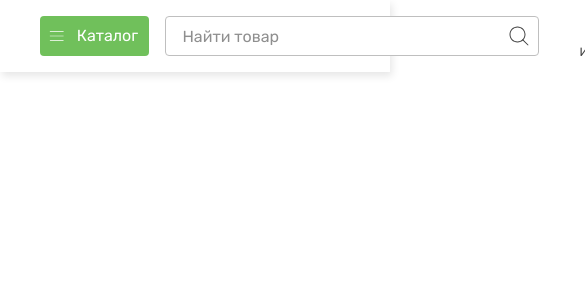
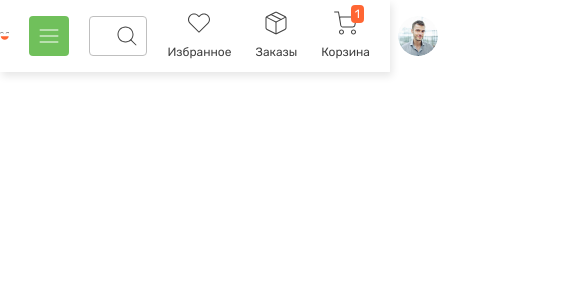
Before and after one commit to JohnnySench/severynochka, a Vue app in the folder severyanocha/: page / in a window 390 px wide. Shown: the top 300 px of the page, 585 px wide, since content can reach past the window. Built offline with nearby package versions, Linux system fonts and the light colour scheme.

Commit message:
добавил адаптив к header

```diff
--- a/severyanocha/src/app/App.vue
+++ b/severyanocha/src/app/App.vue
@@ -1,7 +1,21 @@
 <script setup lang="ts">
-import { RouterView } from 'vue-router'
+import {onMounted, onUnmounted} from "vue";
+import {RouterView} from 'vue-router'
+import {useScreenStore} from "@/entities/screen";
+
+const screenStore = useScreenStore()
+const {setPlatform} = screenStore
+
+const onResize = (() => setPlatform(window.innerWidth))
+onMounted(() => {
+  setPlatform(window.innerWidth)
+  window.addEventListener('resize', onResize)
+})
+onUnmounted(() => {
+  window.removeEventListener('resize', onResize)
+})
 </script>
 
 <template>
-  <RouterView />
+  <RouterView/>
 </template>
--- /dev/null
+++ b/severyanocha/src/entities/screen/index.ts
@@ -0,0 +1 @@
+export {useScreenStore, type Platform} from './model'
--- /dev/null
+++ b/severyanocha/src/entities/screen/model/index.ts
@@ -0,0 +1,2 @@
+export {useScreenStore} from './store'
+export {type Platform} from './types'
--- /dev/null
+++ b/severyanocha/src/entities/screen/model/store.ts
@@ -0,0 +1,16 @@
+import {computed, ref} from 'vue'
+import { defineStore } from 'pinia'
+import {type Platform} from "./types";
+
+export const useScreenStore = defineStore('screen', () => {
+    const platform = ref<Platform>('desktop')
+
+    const getPlatform = computed(() => platform.value)
+
+    const setPlatform = (width: number) => {
+        if (width >= 1208) return platform.value = 'desktop'
+        if (width >= 768) return platform.value = 'tablet'
+        return platform.value = 'mobile'
+    }
+    return { getPlatform, setPlatform, platform }
+})
--- /dev/null
+++ b/severyanocha/src/entities/screen/model/types.ts
@@ -0,0 +1,3 @@
+type Platform = 'desktop' | 'tablet' | 'mobile'
+
+export {type Platform}
--- a/severyanocha/src/features/header/user-menu/ui.vue
+++ b/severyanocha/src/features/header/user-menu/ui.vue
@@ -120,10 +120,6 @@ onMounted(() => {
   cursor: pointer;
 }
 
-user-menu_list {
-
-}
-
 .item_link {
   text-decoration: none;
 }
@@ -139,4 +135,17 @@ user-menu_list {
   grid-gap: 10px;
   grid-column: 1/4;
 }
+
+@media screen and (max-width: 1207px) {
+  .user-menu_name,
+  .user-menu_button {
+    display: none;
+  }
+  .user-menu {
+    grid-template-columns: 1fr;
+  }
+  .user-menu_list {
+    grid-column: unset;
+  }
+}
 </style>
--- a/severyanocha/src/shared/container/index.vue
+++ b/severyanocha/src/shared/container/index.vue
@@ -13,4 +13,9 @@
     max-width: 1208px;
     margin: 0 auto;
   }
+  @media screen and (max-width: 1207px) {
+    .container {
+      max-width: 768px;
+    }
+  }
 </style>
--- a/severyanocha/src/shared/field/ui.vue
+++ b/severyanocha/src/shared/field/ui.vue
@@ -46,9 +46,6 @@ const {disabled, size, placeholder} = props
 </template>
 
 <style scoped>
-.field {
-  width: 374px;
-}
 .field:deep(.typography) {
   color: var(--grayscale-hard);
 }
--- a/severyanocha/src/shared/logo/index.vue
+++ b/severyanocha/src/shared/logo/index.vue
@@ -1,4 +1,6 @@
 <script setup lang="ts">
+import {toRefs, computed} from "vue";
+
 interface Props {
   orientation: 'vertical' | 'horizontal',
   colorful: boolean,
@@ -8,11 +10,12 @@ interface Props {
 
 const props = defineProps<Props>()
 
-const {orientation, colorful, bgColor, withText} = props;
+const {orientation, colorful, bgColor, withText} = toRefs(props);
 
 // Условие для отображения иконки
-const options1 = orientation === 'vertical' && colorful && bgColor === 'white' && withText
-const options2 = orientation === 'horizontal' && colorful && bgColor === 'white' && withText
+const options1 = computed(() => orientation.value === 'vertical' && colorful.value && bgColor.value === 'white' && withText.value)
+const options2 = computed(() => orientation.value === 'horizontal' && colorful.value && bgColor.value === 'white' && withText.value)
+const options3 = computed(() => orientation.value === 'horizontal' && colorful.value && bgColor.value === 'white' && !withText.value)
 </script>
 
 <template>
@@ -48,6 +51,12 @@ const options2 = orientation === 'horizontal' && colorful && bgColor === 'white'
     <path d="M138.714 15.803L141.792 11.7221C141.951 11.5115 141.884 11.2877 141.64 11.2877H139.462C139.231 11.2877 139.105 11.314 138.953 11.5181L136.444 14.8683H135.379V11.5247C135.379 11.3601 135.293 11.2746 135.127 11.2746H133.241C133.069 11.2746 132.983 11.3601 132.983 11.5247V20.6275C132.983 20.7987 133.069 20.8842 133.241 20.8842H135.127C135.293 20.8842 135.379 20.7987 135.379 20.6275V17.1193H136.742L139.178 20.7526C139.264 20.8513 139.383 20.904 139.522 20.904H141.719C141.951 20.904 142.01 20.6736 141.878 20.4827L138.714 15.803Z" fill="#414141"/>
     <path d="M148.192 11.5839C148.119 11.393 147.94 11.2614 147.755 11.2614H146.358C146.173 11.2614 145.994 11.3799 145.908 11.5839L142.374 20.5025C142.288 20.7328 142.387 20.8908 142.632 20.8908H144.505C144.71 20.8908 144.883 20.7592 144.935 20.5749L145.366 19.3177H148.721L149.158 20.5815C149.231 20.7658 149.396 20.8974 149.581 20.8974H151.461C151.719 20.8974 151.805 20.7263 151.719 20.5091L148.192 11.5839ZM147.04 14.4142L148.039 17.33H146.041L147.04 14.4142Z" fill="#414141"/>
   </svg>
+  <svg v-if="options3" width="49" height="40" viewBox="0 0 49 40" fill="none" xmlns="http://www.w3.org/2000/svg">
+    <path d="M5.3654 21.1575H43.6852C44.4888 21.1575 45.142 21.843 45.072 22.6484C44.2321 32.2381 35.354 39.7841 24.5266 39.7841C13.6992 39.7841 4.82105 32.2381 3.98119 22.6484C3.90861 21.843 4.56183 21.1575 5.3654 21.1575Z" fill="#FF6633"/>
+    <path d="M31.4435 6.80845C31.8712 6.80845 32.2963 6.61556 32.5737 6.24542C33.9734 4.39475 36.633 3.24264 39.5128 3.24264C42.3927 3.24264 45.0523 4.39214 46.452 6.24542C46.9264 6.87361 47.8181 6.99351 48.4402 6.51651C49.0649 6.0395 49.1842 5.14284 48.7098 4.51726C46.7553 1.93153 43.3181 0.388428 39.5128 0.388428C35.7076 0.388428 32.2704 1.93153 30.3133 4.51726C29.8389 5.14544 29.9608 6.0395 30.5829 6.51651C30.8421 6.71461 31.1428 6.80845 31.4435 6.80845Z" fill="#414141"/>
+    <path d="M1.47374 6.80845C1.90145 6.80845 2.32656 6.61556 2.60392 6.24542C4.00369 4.39475 6.66323 3.24264 9.54312 3.24264C12.423 3.24264 15.0825 4.39214 16.4823 6.24542C16.9567 6.87361 17.8484 6.99351 18.4705 6.51651C19.0952 6.0395 19.2144 5.14284 18.7401 4.51726C16.7856 1.93153 13.3484 0.388428 9.54312 0.388428C5.73783 0.388428 2.30064 1.93153 0.343567 4.51726C-0.130798 5.14544 -0.00896454 6.0395 0.613152 6.51651C0.872368 6.71461 1.17305 6.80845 1.47374 6.80845Z" fill="#414141"/>
+  </svg>
+
 
 
 </template>
--- a/severyanocha/src/widgets/header/index.vue
+++ b/severyanocha/src/widgets/header/index.vue
@@ -10,8 +10,11 @@ import {DropdownMenu} from "@/features/header/dropdown-menu";
 import avatarJPG from '@/assets/avatar.jpg'
 import {reactive, ref} from "vue";
 import {usePersonStore} from "@/entities/person";
+import {useScreenStore} from "@/entities/screen";
 import {storeToRefs} from "pinia";
 
+const screenStore = useScreenStore()
+const {getPlatform} = storeToRefs(screenStore)
 const personStore = usePersonStore();
 const {person, isAuth} = storeToRefs(personStore)
 const navItems = reactive([
@@ -47,7 +50,7 @@ const toggleDropdown = () => isDropdownHidden.value = !isDropdownHidden.value
             :bg-color="'white'"
             colorful
             :orientation="'horizontal'"
-            with-text
+            :with-text="getPlatform === 'desktop'"
         />
         <div class="header_catalog">
           <Button
@@ -135,6 +138,7 @@ const toggleDropdown = () => isDropdownHidden.value = !isDropdownHidden.value
 }
 
 .header_search {
+  width: 374px;
   margin-left: 16px;
 }
 
@@ -157,4 +161,40 @@ const toggleDropdown = () => isDropdownHidden.value = !isDropdownHidden.value
 .header_login-btn {
   width: 157px;
 }
+
+@media screen and (max-width: 1207px) {
+  .header_container {
+    grid-gap: 20px;
+  }
+  .header_navigation {
+    margin: unset;
+  }
+  .header_login-btn {
+    width: max-content;
+  }
+  .header_catalog {
+    width: unset;
+    margin-left: unset;
+  }
+  .header_login-btn:deep(.typography),
+  .header_catalog:deep(.typography) {
+    display: none;
+  }
+  .header_catalog:deep(.button) {
+    width: max-content;
+  }
+  .header_search {
+    margin-left: unset;
+    width: max-content;
+  }
+  .header_search:deep(.field_input) {
+    width: 100%;
+  }
+  .header_user-menu {
+    width: unset;
+  }
+  .header_user-menu:deep(.user-menu) {
+    width: max-content;
+  }
+}
 </style>
```
